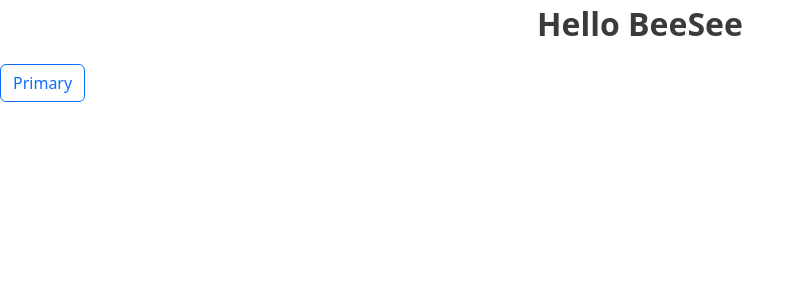
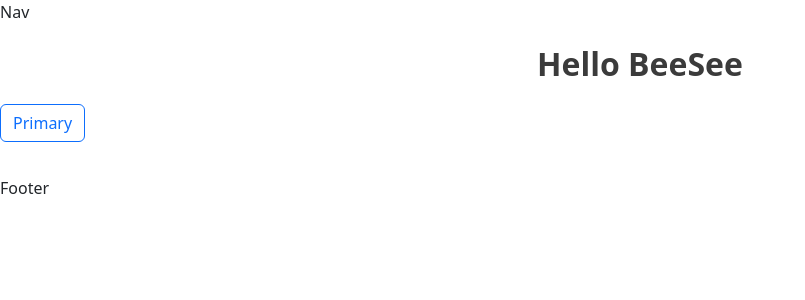
Before and after one commit to mostafizur99/beesee, a Next.js app: page / in a window 1280 px wide. Shown: the top 300 px of the page, without its empty margins (0-805 px from the left). Built offline with nearby package versions, Linux system fonts and the light colour scheme.

Commit message:
feat: frontend-layout added

```diff
--- a/pages/_app.js
+++ b/pages/_app.js
@@ -1,8 +1,13 @@
 import '../styles/globals.css'
 import 'bootstrap/dist/css/bootstrap.min.css';
+import Layout from '../src/layouts/Layout';
 
 function MyApp({ Component, pageProps }) {
-  return <Component {...pageProps} />
+  return (
+    <Layout>
+      <Component {...pageProps} />
+    </Layout>
+  )
 }
 
 export default MyApp
--- /dev/null
+++ b/src/layouts/Layout.js
@@ -0,0 +1,23 @@
+import styled from '@emotion/styled';
+import React from 'react';
+import colors from '../../styles/colors';
+
+const Layout = ({ children, title, description }) => {
+
+    return (
+        <div>
+            <p>Nav</p>
+
+            <MainArea>{children}</MainArea>
+
+            <p>Footer</p>
+        </div>
+    );
+};
+
+export default Layout;
+
+const MainArea = styled.main`
+color: ${colors.textColor};
+width: 100%;
+`;
```
